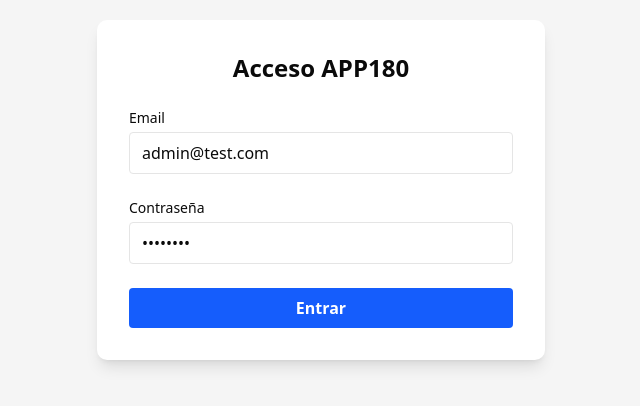
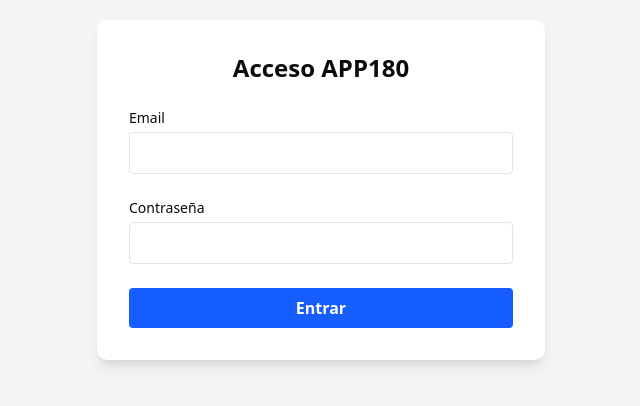
Before and after one commit to benjaminreciolopez/app180-frontend, a Next.js app: page /login in a window 1280 px wide. Shown: the part 210-616 px from the top of the page, without its empty margins (319-959 px from the left). Built offline with nearby package versions, Linux system fonts and the light colour scheme; no server answers.

Commit message:
Initial frontend commit for app180

```diff
--- a/app/login/page.tsx
+++ b/app/login/page.tsx
@@ -9,8 +9,8 @@
 export default function LoginPage() {
   const router = useRouter();
 
-  const [email, setEmail] = useState("admin@test.com"); // por comodidad
-  const [password, setPassword] = useState("admin123"); // pon aquí la real si la conoces
+  const [email, setEmail] = useState(""); // por comodidad
+  const [password, setPassword] = useState(""); // pon aquí la real si la conoces
   const [error, setError] = useState<string>("");
 
   async function handleLogin(e: FormEvent) {
@@ -38,6 +38,7 @@
   return (
     <div className="min-h-screen flex items-center justify-center bg-neutral-100">
       <form
+        autoComplete="off"
         onSubmit={handleLogin}
         className="bg-white shadow-lg rounded-lg p-8 w-full max-w-md space-y-6"
       >
@@ -47,6 +48,7 @@
           <label className="block text-sm font-medium mb-1">Email</label>
           <input
             type="email"
+            autoComplete="username"
             className="border rounded w-full px-3 py-2"
             value={email}
             onChange={(e) => setEmail(e.target.value)}
@@ -58,6 +60,7 @@
           <label className="block text-sm font-medium mb-1">Contraseña</label>
           <input
             type="password"
+            autoComplete="current-password"
             className="border rounded w-full px-3 py-2"
             value={password}
             onChange={(e) => setPassword(e.target.value)}
```
